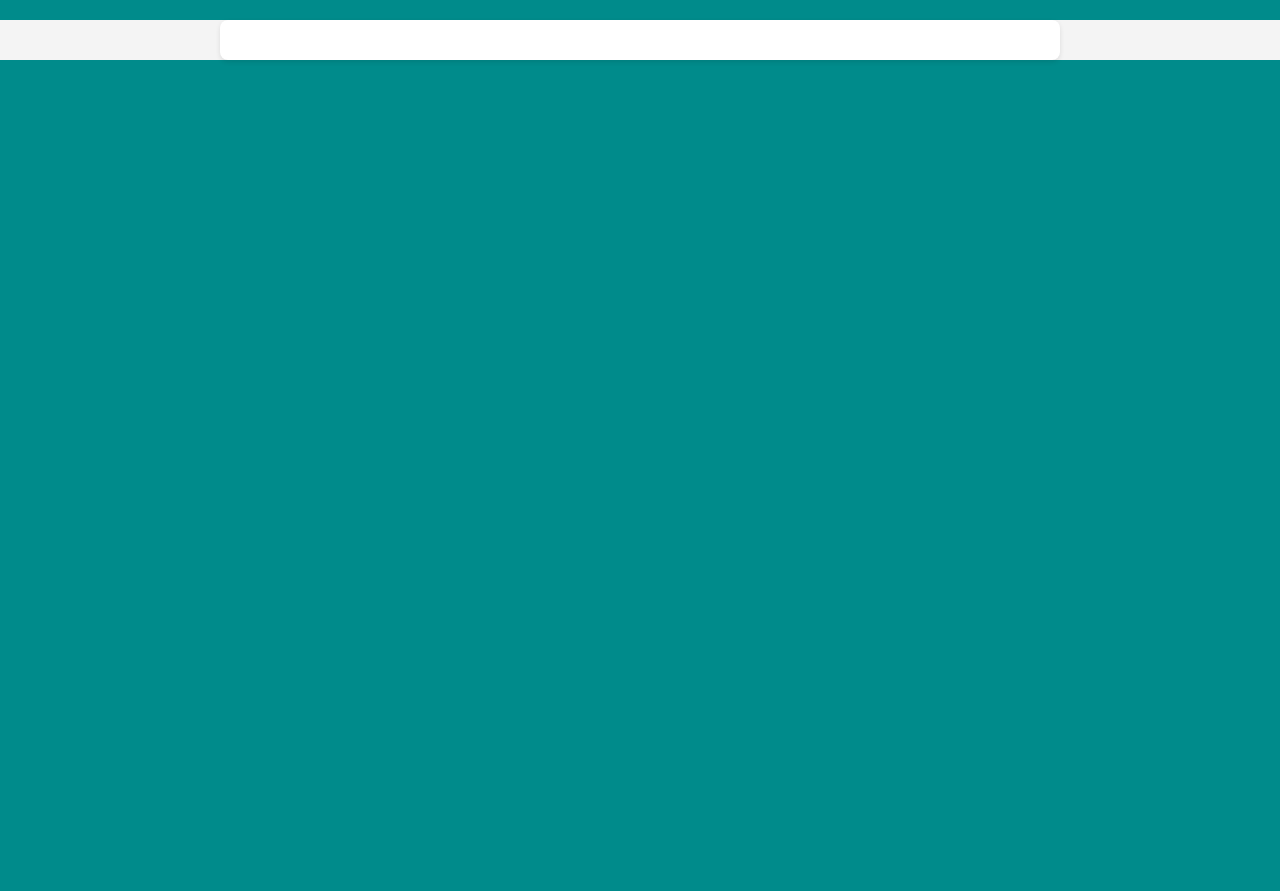
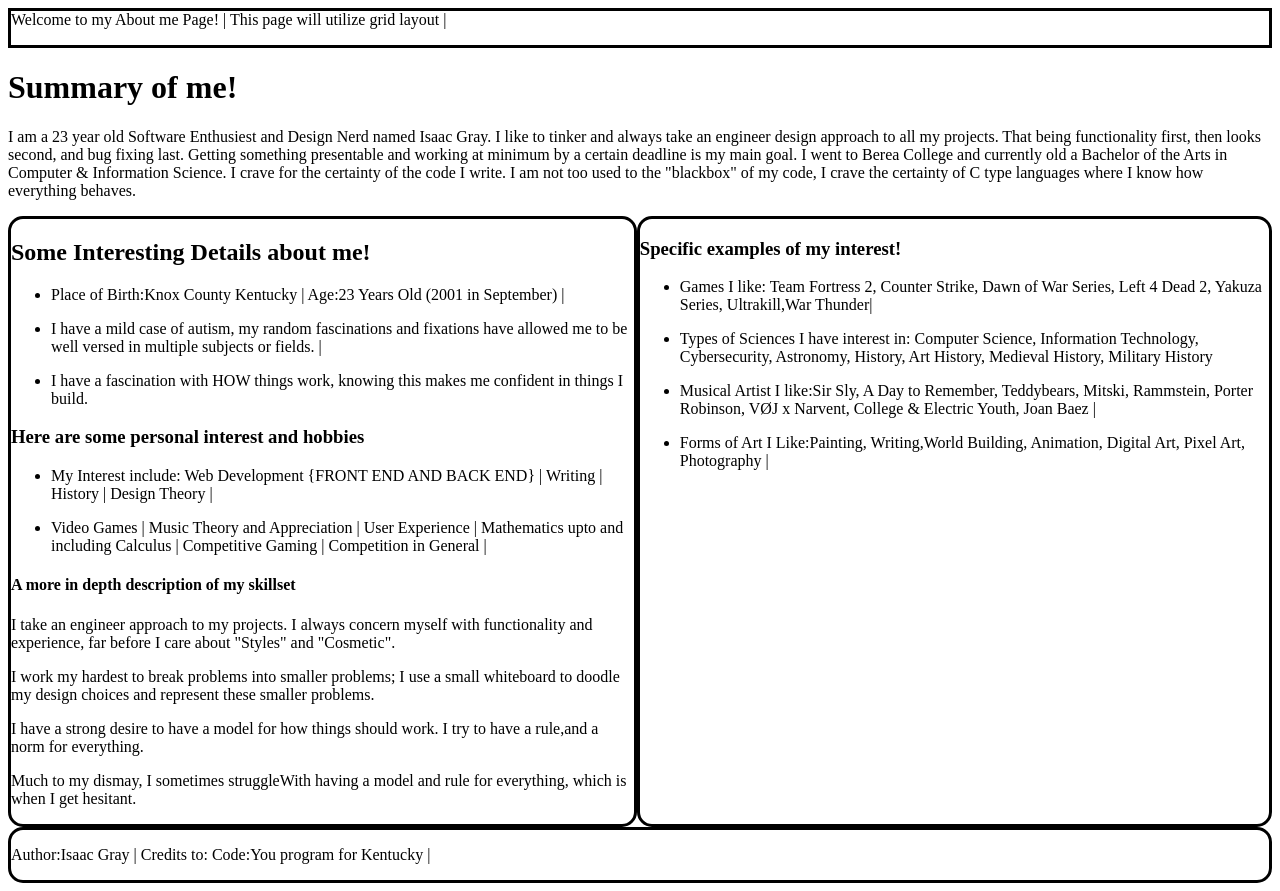
Before and after one commit to Asunder79/Asunder79.github.io, a plain HTML site: page index.html in a window 1280 px wide. Before the commit the page ends 800 px from the top, so only its background shows below. Drawn offline with Linux system fonts and the light colour scheme.

Commit message:
a working prototype of an about me page and basic box styling done, completed with grid. I will add more graphical styles soon.

```diff
--- /dev/null
+++ b/css/index.css
@@ -0,0 +1,83 @@
+body{
+display:grid;
+grid-template-rows:repeat(3,auto);
+}
+
+h1{
+
+}
+p{
+
+}
+h2{
+
+}
+h3{
+
+}
+.heading{
+/* background-color: aquamarine; */
+border-color:black;
+border-style:solid;
+}
+
+.container{
+display:grid;
+/* background-color: black; */
+grid-template-rows:repeat(2,auto);
+}
+
+.wrapper{
+/* background-color: blueviolet; */
+grid-template-rows:repeat(3,auto);
+border-radius:15px;
+border-color:black;
+border-style:solid;
+
+}
+
+.siblingwrapper{
+/* background-color: brown; */
+grid-template-rows:repeat(2,auto);
+border-radius:15px;
+border-color:black;
+border-style:solid;
+}
+.wrapperitem{
+/* background-color: crimson; */
+}
+
+.footer{
+/* background-color: darkgreen; */
+border-radius:15px;
+border-color:black;
+border-style:solid;
+}
+
+.summary{
+    /* background-color: fuchsia; */
+}
+
+@media (min-width: 768px) {
+
+body{
+display:grid;
+grid-template-columns:1 auto;
+grid-template-rows:repeat(3,auto);
+}
+
+.container{
+display:grid;
+grid-template-columns:repeat(2,auto);
+}
+
+.wrapper{
+grid-template-rows:repeat(3,auto);
+}
+
+.siblingwrapper{
+grid-template-rows:repeat(2,auto);
+}
+
+
+}
--- a/index.html
+++ b/index.html
@@ -4,7 +4,7 @@
         <meta charset="UTF-8" />
         <meta name="viewport" content="width=device-width, initial-scale=1.0" />
         <title>Resume Template</title>
-        <link rel="stylesheet" href="projectsstyles.css">
+        <link rel="stylesheet" href="./css/index.css">
     </head>
 
     <!-- <style>
@@ -77,8 +77,62 @@
     </style> -->
 
     <body>
-        <main class="container">
+        <div class="heading
+            <p>Welcome to my About me Page! |
+                This page will utilize grid layout |
+            </p>
+        </div>
+            <div class="summary">
+                <h1>Summary of me!</h1>
+                <p>
+                I am a 23 year old Software Enthusiest and Design Nerd named Isaac Gray. I like to tinker and always take an engineer design approach to all my projects.
+                That being functionality first, then looks second, and bug fixing last. Getting something presentable and working at minimum by a certain deadline is my
+                main goal. I went to Berea College and currently old a Bachelor of the Arts in Computer & Information Science. I crave for the certainty of the code I write.
+                I am not too used to the "blackbox" of my code, I crave the certainty of C type languages where I know how everything behaves.
+                </p>
+            </div>
+        <div class="container">
+            <div class="wrapper">
+                    <div class="wrapperitem">
+                        <h2>Some Interesting Details about me!</h2>
+                        <ul>
 
+                       <li><p> Place of Birth:Knox County Kentucky | Age:23 Years Old (2001 in September) | </p>   </li>
+                      <li> <p>I have a mild case of autism, my random fascinations and fixations have allowed me to be well versed in multiple subjects or fields. | </li></p>
+                       <li> <p>I have a fascination with HOW things work, knowing this makes me confident in things I build. </li></p>
+                    </ul>
+                </div>
+                    <div class="wrapperitem">
+                        <h3>Here are some personal interest and hobbies</h3>
+                        <ul>
+                      <li>  <p>My Interest include: Web Development {FRONT END AND BACK END} | Writing | History | Design Theory | </p></li>
+                      <li>  <p>Video Games | Music Theory and Appreciation | User Experience | Mathematics upto and including Calculus | Competitive Gaming | Competition in General |</p></li>
+                </ul>
+                </div>
+                    <div class="wrapperitem">
+                        <h4>A more in depth description of my skillset</h4>
+                        <p>I take an engineer approach to my projects. I always concern myself with functionality and experience, far before I care about "Styles" and "Cosmetic". </p>
+                      <p>  I work my hardest to break problems into smaller problems; I use a small whiteboard to doodle my design choices and represent these smaller problems.  </p>
+                      <p> I have a strong desire to have a model for how things should work. I try to have a rule,and a norm for everything.  </p>
+                       <p> Much to my dismay, I sometimes struggleWith having a model and rule for everything, which is when I get hesitant. </p>
+
+                </div>
+            </div>
+            <div class="siblingwrapper">
+                <h3>Specific examples of my interest!</h3>
+                <ul>
+                <li><p> Games I like: Team Fortress 2, Counter Strike, Dawn of War Series, Left 4 Dead 2, Yakuza Series, Ultrakill,War Thunder|</p></li>
+              <li>  <p>Types of Sciences I have interest in: Computer Science, Information Technology, Cybersecurity, Astronomy, History, Art History, Medieval History, Military History</p>
+                <li><p>Musical Artist I like:Sir Sly, A Day to Remember, Teddybears, Mitski, Rammstein, Porter Robinson, VØJ x Narvent, College & Electric Youth, Joan Baez |</p></li>
+                <li><p>Forms of Art I Like:Painting, Writing,World Building, Animation, Digital Art, Pixel Art, Photography |</p> </li>
+                </ul>
+            </div>
+            </div>
+        <div class="footer">
+            <p>
+                Author:Isaac Gray | Credits to: Code:You program for Kentucky |
+            </p>
+        </div>
         </main>
     </body>
 </html>
```
